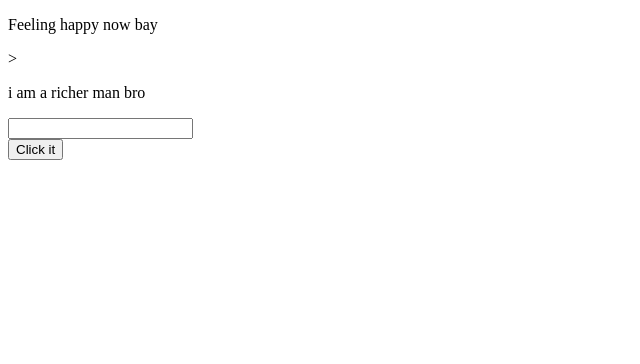
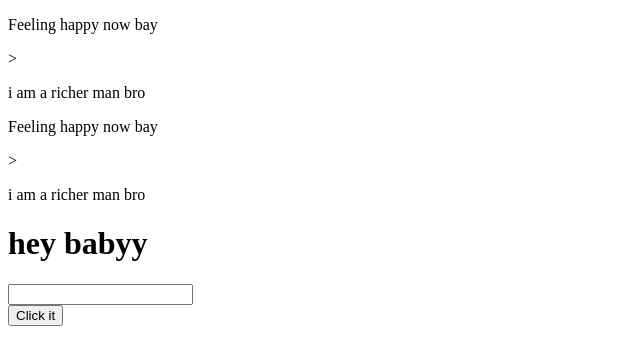
Before and after one commit to mufrat08/first-website, a plain HTML site: page index.html in a window 1280 px wide. Shown: the whole page, without its empty margins (0-640 px from the left). Drawn offline with Linux system fonts and the light colour scheme.

Commit message:
richer is none

```diff
--- a/index.html
+++ b/index.html
@@ -7,9 +7,12 @@
     <title>first-website</title>
     <p> Feeling happy now bay</p>>
     <p> i am a richer man bro </p>
+
 </head>
 <body>
-
+    <p> Feeling happy now bay</p>>
+    <p> i am a richer man bro </p>
+    <h1> hey babyy </h1>
     <input type="text">
     <br>
     <button> Click it </button>
```
